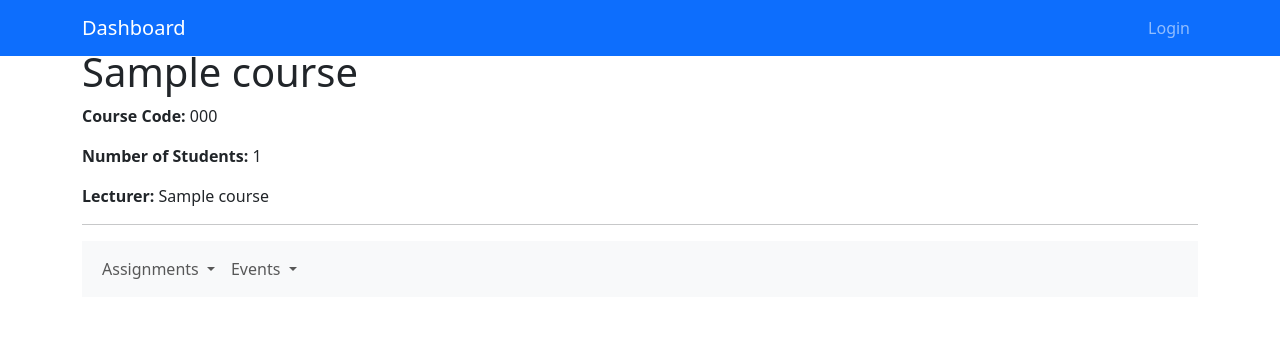
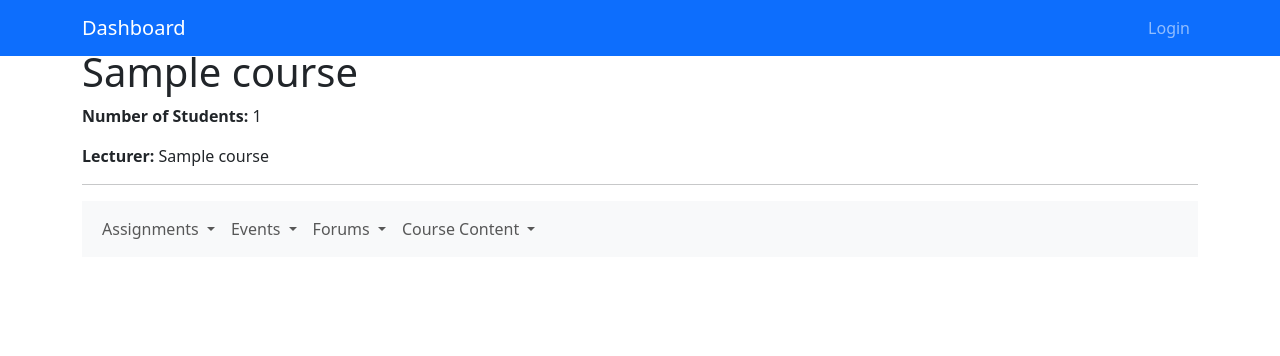
Before and after one commit to P33J3/comp3161_group_project, a Flask app: template templates/course_detail.html in a window 1280 px wide. Shown: the top 356 px of the page. Run offline with Flask 3, Linux system fonts and the light colour scheme; the template is opened without the code that fills it: most values are stand-ins (such as "Sample title", 1, 10 or a date in 2020); parts of the project's set-up code (start-up, migrations or seed data) failed here and were passed over; some libraries are stand-ins or nearby versions.

Commit message:
Revert "Minor updates"
This reverts commit d7aef57d386ad356adcf41e541b96c0874f240b7.

```diff
--- a/app.py
+++ b/app.py
@@ -503,24 +503,6 @@ def create_course_page():
     return render_template('create_course.html', form=form)
 
 
-@app.route('/register_for_course_page', methods=['GET', 'POST'])
-def register_for_course_page():
-    form = RegisterForCourseForm()
-    if form.validate_on_submit():
-        headers = {'Authorization': f"Bearer {session['token']}"}
-        data = {
-            'course_code': form.course_code.data,
-            'user_id': session['user']['UserId'],
-            'role': session['user']['Role']
-        }
-        response = requests.post(f"{API_BASE_URL}/register_for_course", json=data, headers=headers)
-        if response.status_code == 201:
-            flash('Successfully registered for the course!', 'success')
-            return redirect(url_for('dashboard_page'))
-        flash(response.json().get('message', 'Failed to register for the course'), 'danger')
-    return render_template('register_for_course.html', form=form)
-
-
 @app.route('/my_courses_page')
 def my_courses_page():
     user = session.get('user')
--- a/forms.py
+++ b/forms.py
@@ -28,11 +28,6 @@ class CreateCourseForm(FlaskForm):
     course_name = StringField('Course Name', validators=[DataRequired(), Length(max=255)])
     department = StringField('Department', validators=[DataRequired(), Length(max=255)])
     submit = SubmitField('Create Course')
-
-
-class RegisterForCourseForm(FlaskForm):
-    course_code = StringField('Course Code', validators=[DataRequired(), Length(max=10)])
-    submit = SubmitField('Register')
 
 
 class AssignmentSubmissionForm(FlaskForm):
--- a/templates/course_detail.html
+++ b/templates/course_detail.html
@@ -4,7 +4,6 @@
 
 {% block content %}
 <h1>{{ course['CourseName'] }}</h1>
-<p><strong>Course Code:</strong> {{ course['CourseCode'] }}</p>
 <p><strong>Number of Students:</strong> {{ course['StudentCount'] }}</p>
 <p><strong>Lecturer:</strong> {{ course['LecturerName'] }}</p>
 
@@ -38,6 +37,43 @@
           {% endif %}
         </ul>
       </li>
+
+      <!-- Forums -->
+      <li class="nav-item dropdown">
+        <a class="nav-link dropdown-toggle" href="#" id="forumsDropdown" role="button" data-bs-toggle="dropdown" aria-expanded="false">
+          Forums
+        </a>
+        <ul class="dropdown-menu" aria-labelledby="forumsDropdown">
+          <li><a class="dropdown-item" href="{{ url_for('forums_page', course_id=course['CourseId']) }}">Participate in Forums</a></li>
+          {% if session['user']['Role'] == 'lecturer' %}
+          <li><a class="dropdown-item" href="{{ url_for('create_forum_page', course_id=course['CourseId']) }}">Create Forum</a></li>
+          {% endif %}
+        </ul>
+      </li>
+
+      <!-- Course Content -->
+      <li class="nav-item dropdown">
+        <a class="nav-link dropdown-toggle" href="#" id="contentDropdown" role="button" data-bs-toggle="dropdown" aria-expanded="false">
+          Course Content
+        </a>
+        <ul class="dropdown-menu" aria-labelledby="contentDropdown">
+          <li><a class="dropdown-item" href="{{ url_for('view_course_content_page', course_id=course['CourseId']) }}">View Course Content</a></li>
+          {% if session['user']['Role'] == 'lecturer' %}
+          <li><a class="dropdown-item" href="{{ url_for('add_content_page', course_id=course['CourseId']) }}">Add Course Content</a></li>
+          {% endif %}
+        </ul>
+      </li>
+
+      <!-- Grades -->
+      {% if session['user']['Role'] == 'student' %}
+      <li class="nav-item">
+        <a class="nav-link" href="{{ url_for('view_average_grade_page', course_id=course['CourseId']) }}">View Average Grade</a>
+      </li>
+      {% elif session['user']['Role'] == 'lecturer' %}
+      <li class="nav-item">
+        <a class="nav-link" href="{{ url_for('grade_assignment_page', submission_id=0) }}">Grade Assignments</a>
+      </li>
+      {% endif %}
     </ul>
   </div>
 </nav>
--- a/templates/header.html
+++ b/templates/header.html
@@ -12,12 +12,7 @@
           </li>
           {% if session['user']['Role'] == 'admin' %}
           <li class="nav-item">
-            <a class="nav-link" href="{{ url_for('create_course_page') }}">Create Course</a>
-          </li>
-          {% endif %}
-          {% if session['user']['Role'] in ['student', 'lecturer'] %}
-          <li class="nav-item">
-            <a class="nav-link" href="{{ url_for('register_for_course_page') }}">Register for Course</a>
+            <a class="nav-link" href="{{ url_for('register_page') }}">Register</a>
           </li>
           {% endif %}
         {% endif %}
```
Also changed, not shown: templates/register_for_course.html (deleted, +0 -21 lines).
